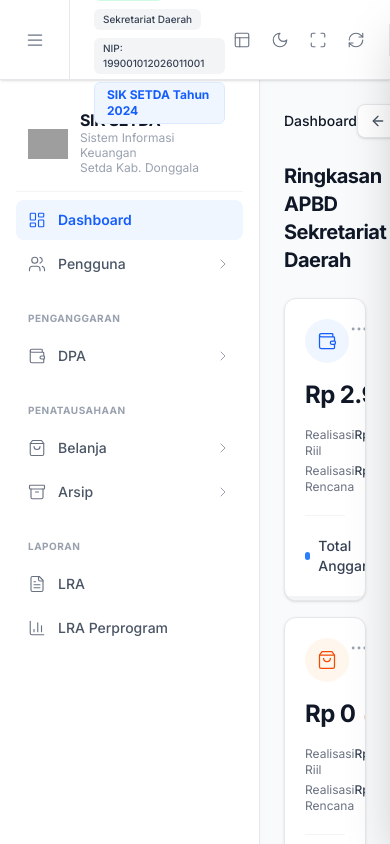
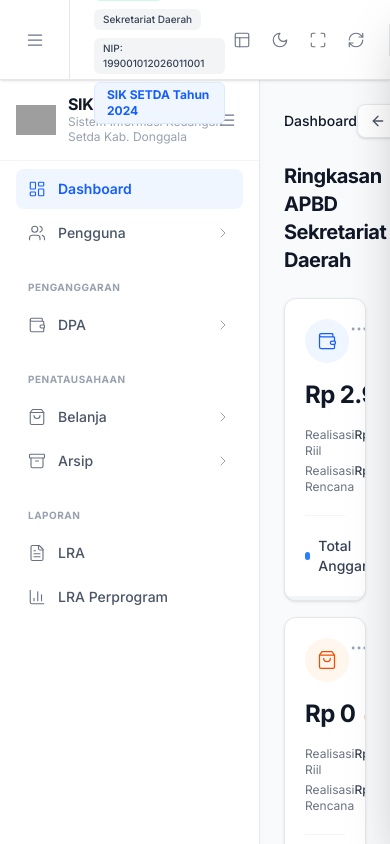
Before and after one commit to bahrul000000111-cmd/PROJECT-SIK-SETDA, a React (Vite) app: page /dashboard in a window 390 px wide. Shown: the top 844 px of the page. Built offline with nearby package versions, Linux system fonts and the light colour scheme; sample sign-in values are in the browser's storage; grey boxes are pictures that could not be loaded; the HTML template or start-up script is replaced by a standard one.

Commit message:
feat: implement collapsible sidebar with responsive toggle and dynamic layout adjustments

```diff
--- a/src/components/Sidebar.jsx
+++ b/src/components/Sidebar.jsx
@@ -9,14 +9,15 @@ import {
   Archive,
   FileText,
   BarChart3,
-  ChevronRight
+  ChevronRight,
+  Menu
 } from 'lucide-react';
 
-const SidebarItem = ({ icon: Icon, label, to, hasChevron }) => {
+const SidebarItem = ({ icon: Icon, label, to, hasChevron, isSidebarOpen }) => {
   return (
     <NavLink
       to={to || '#'}
-      className={({ isActive }) => `flex items-center justify-between px-3 py-2.5 rounded-lg transition-colors mb-1 ${
+      className={({ isActive }) => `flex items-center ${isSidebarOpen ? 'justify-between px-3' : 'justify-center px-0'} py-2.5 rounded-lg transition-colors mb-1 ${
         isActive && to !== '#'
           ? 'bg-blue-50 dark:bg-blue-900/50 text-blue-600 dark:text-blue-400 font-semibold'
           : 'text-gray-600 dark:text-gray-400 hover:bg-gray-50 dark:hover:bg-gray-800 hover:text-gray-900 dark:hover:text-white font-medium'
@@ -24,60 +25,71 @@ const SidebarItem = ({ icon: Icon, label, to, hasChevron }) => {
     >
       {({ isActive }) => (
         <>
-          <div className="flex items-center gap-3">
+          <div className={`flex items-center ${isSidebarOpen ? 'gap-3' : 'justify-center'}`}>
             <Icon size={18} strokeWidth={1.5} className={(isActive && to !== '#') ? 'text-blue-600 dark:text-blue-400' : 'text-gray-500 dark:text-gray-400'} />
-            <span className="text-sm">{label}</span>
+            <span className={`text-sm transition-opacity duration-300 ${!isSidebarOpen ? 'opacity-0 hidden w-0' : 'opacity-100'}`}>{label}</span>
           </div>
-          {hasChevron && <ChevronRight size={16} strokeWidth={1.5} className="text-gray-400 dark:text-gray-500" />}
+          {(hasChevron && isSidebarOpen) && <ChevronRight size={16} strokeWidth={1.5} className="text-gray-400 dark:text-gray-500" />}
         </>
       )}
     </NavLink>
   );
 };
 
-const SidebarHeader = ({ title }) => (
-  <div className="px-3 pt-4 pb-2">
+const SidebarHeader = ({ title, isSidebarOpen }) => (
+  <div className={`px-3 pt-4 pb-2 transition-opacity duration-300 ${!isSidebarOpen ? 'opacity-0 hidden' : 'opacity-100'}`}>
     <span className="text-[10px] font-bold text-gray-400 uppercase tracking-wider">{title}</span>
   </div>
 );
 
-const Sidebar = ({ isSidebarOpen }) => {
+const Sidebar = ({ isSidebarOpen, toggleSidebar }) => {
   return (
-    <aside className={`fixed top-20 left-0 bottom-0 w-[260px] bg-white dark:bg-gray-900 border-r border-gray-200 dark:border-gray-800 flex flex-col z-40 overflow-hidden shadow-[1px_0_10px_rgba(0,0,0,0.02)] transition-transform duration-300 ${isSidebarOpen ? 'translate-x-0' : '-translate-x-full'}`}>
-      <div className="flex-1 overflow-y-auto p-4 custom-scrollbar">
-        {/* Identitas Utama Aplikasi — terpusat di sini saja */}
-        <div className="flex items-center gap-3 px-3 py-4 mb-2 border-b border-gray-100 dark:border-gray-800">
+    <aside className={`fixed top-20 left-0 bottom-0 ${isSidebarOpen ? 'w-[260px] translate-x-0' : 'w-[80px] -translate-x-full md:translate-x-0'} bg-white dark:bg-gray-900 border-r border-gray-200 dark:border-gray-800 flex flex-col z-40 overflow-hidden shadow-[1px_0_10px_rgba(0,0,0,0.02)] transition-all duration-300`}>
+      <div className="flex-1 overflow-y-auto custom-scrollbar">
+        {/* Top Section Sidebar (Header Sidebar) */}
+        <div className="flex items-center justify-between p-4 mb-2 border-b border-gray-100 dark:border-gray-800">
+          {/* Kelompok KIRI (Brand) */}
+          <div className="flex items-center gap-3">
             <img
               src={logoDonggala}
               alt="Logo Kab. Donggala"
               className="w-10 h-10 object-contain shrink-0"
             />
-          <div className="flex flex-col min-w-0">
+            <div className={`flex flex-col min-w-0 transition-opacity duration-300 ${!isSidebarOpen ? 'opacity-0 w-0 hidden' : 'opacity-100'}`}>
               <span
                 className="font-bold text-base tracking-tight text-gray-900 dark:text-white leading-none"
                 style={{ fontFamily: 'Urbanist, Inter, sans-serif' }}
               >
                 SIK SETDA
               </span>
-            <span className="text-xs text-gray-400 dark:text-gray-500 leading-tight mt-0.5">
+              <span className="text-xs text-gray-400 dark:text-gray-500 leading-tight mt-0.5 whitespace-nowrap">
                 Sistem Informasi Keuangan<br />Setda Kab. Donggala
               </span>
             </div>
           </div>
-        <nav>
-          <SidebarItem icon={LayoutDashboard} label="Dashboard" to="/dashboard" />
-          <SidebarItem icon={Users} label="Pengguna" to="/pengguna" hasChevron />
 
-          <SidebarHeader title="Penganggaran" />
-          <SidebarItem icon={Wallet} label="DPA" to="/dpa" hasChevron />
+          {/* Kelompok KANAN (Toggle) */}
+          <button
+            onClick={toggleSidebar}
+            className="p-1.5 text-gray-500 hover:bg-gray-100 dark:hover:bg-gray-800 rounded-md transition-colors cursor-pointer shrink-0"
+          >
+            <Menu size={20} strokeWidth={1.5} />
+          </button>
+        </div>
+        <nav className="px-4">
+          <SidebarItem icon={LayoutDashboard} label="Dashboard" to="/dashboard" isSidebarOpen={isSidebarOpen} />
+          <SidebarItem icon={Users} label="Pengguna" to="/pengguna" hasChevron isSidebarOpen={isSidebarOpen} />
 
-          <SidebarHeader title="Penatausahaan" />
-          <SidebarItem icon={ShoppingBag} label="Belanja" to="/belanja" hasChevron />
-          <SidebarItem icon={Archive} label="Arsip" to="/arsip" hasChevron />
+          <SidebarHeader title="Penganggaran" isSidebarOpen={isSidebarOpen} />
+          <SidebarItem icon={Wallet} label="DPA" to="/dpa" hasChevron isSidebarOpen={isSidebarOpen} />
 
-          <SidebarHeader title="Laporan" />
-          <SidebarItem icon={FileText} label="LRA" to="/lra" />
-          <SidebarItem icon={BarChart3} label="LRA Perprogram" to="/lra-program" />
+          <SidebarHeader title="Penatausahaan" isSidebarOpen={isSidebarOpen} />
+          <SidebarItem icon={ShoppingBag} label="Belanja" to="/belanja" hasChevron isSidebarOpen={isSidebarOpen} />
+          <SidebarItem icon={Archive} label="Arsip" to="/arsip" hasChevron isSidebarOpen={isSidebarOpen} />
+
+          <SidebarHeader title="Laporan" isSidebarOpen={isSidebarOpen} />
+          <SidebarItem icon={FileText} label="LRA" to="/lra" isSidebarOpen={isSidebarOpen} />
+          <SidebarItem icon={BarChart3} label="LRA Perprogram" to="/lra-program" isSidebarOpen={isSidebarOpen} />
         </nav>
       </div>
     </aside>
--- a/src/layouts/DashboardLayout.jsx
+++ b/src/layouts/DashboardLayout.jsx
@@ -25,8 +25,8 @@ const DashboardLayout = () => {
     <div className="min-h-screen bg-[#F9FAFB] dark:bg-gray-900 transition-colors duration-300 flex flex-col font-sans">
       <Header isSidebarOpen={isSidebarOpen} toggleSidebar={toggleSidebar} widgetVisibility={widgetVisibility} toggleWidget={toggleWidget} />
       <div className="flex flex-1 pt-20">
-        <Sidebar isSidebarOpen={isSidebarOpen} />
-        <main className={`flex-1 transition-all duration-300 ${isSidebarOpen ? 'ml-[260px]' : 'ml-0'} p-6 lg:p-8 overflow-y-auto`}>
+        <Sidebar isSidebarOpen={isSidebarOpen} toggleSidebar={toggleSidebar} />
+        <main className={`flex-1 transition-all duration-300 ${isSidebarOpen ? 'ml-[260px]' : 'ml-[80px]'} p-6 lg:p-8 overflow-y-auto`}>
           <div className="max-w-7xl mx-auto">
             <Outlet context={{ widgetVisibility }} />
           </div>
```
Also changed, not shown: 6 other files (tests, documents, lock files or other folders). Lines whose indentation alone changed are shown as unchanged.
